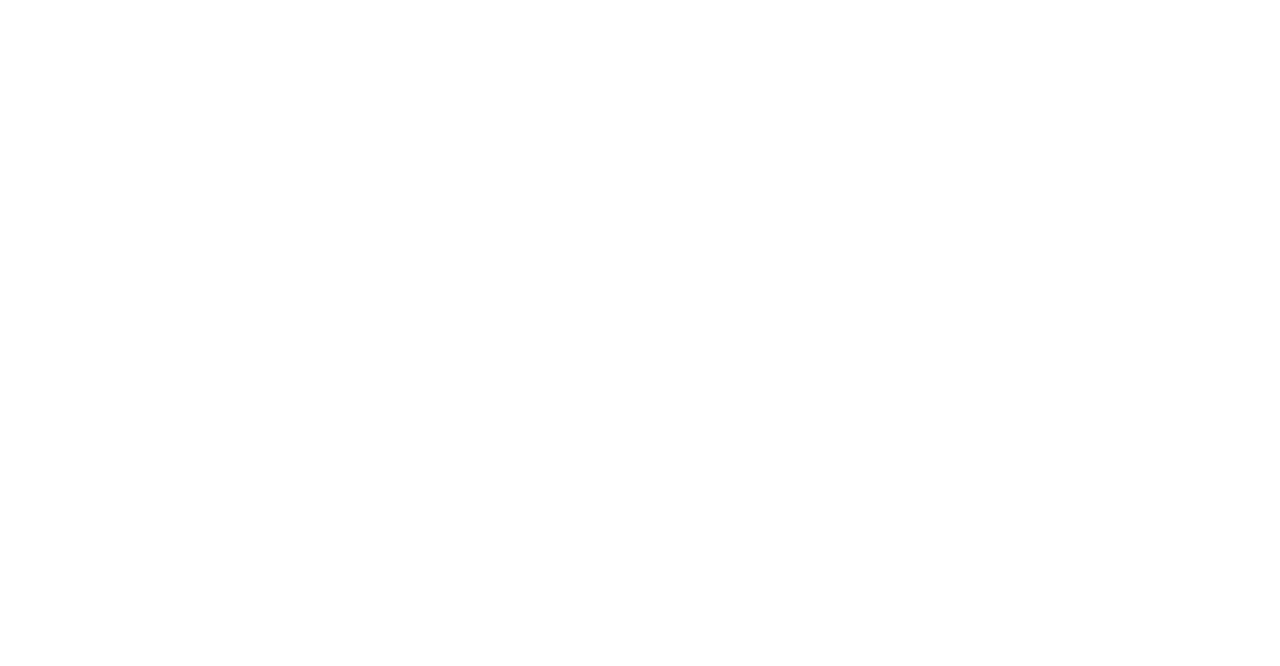
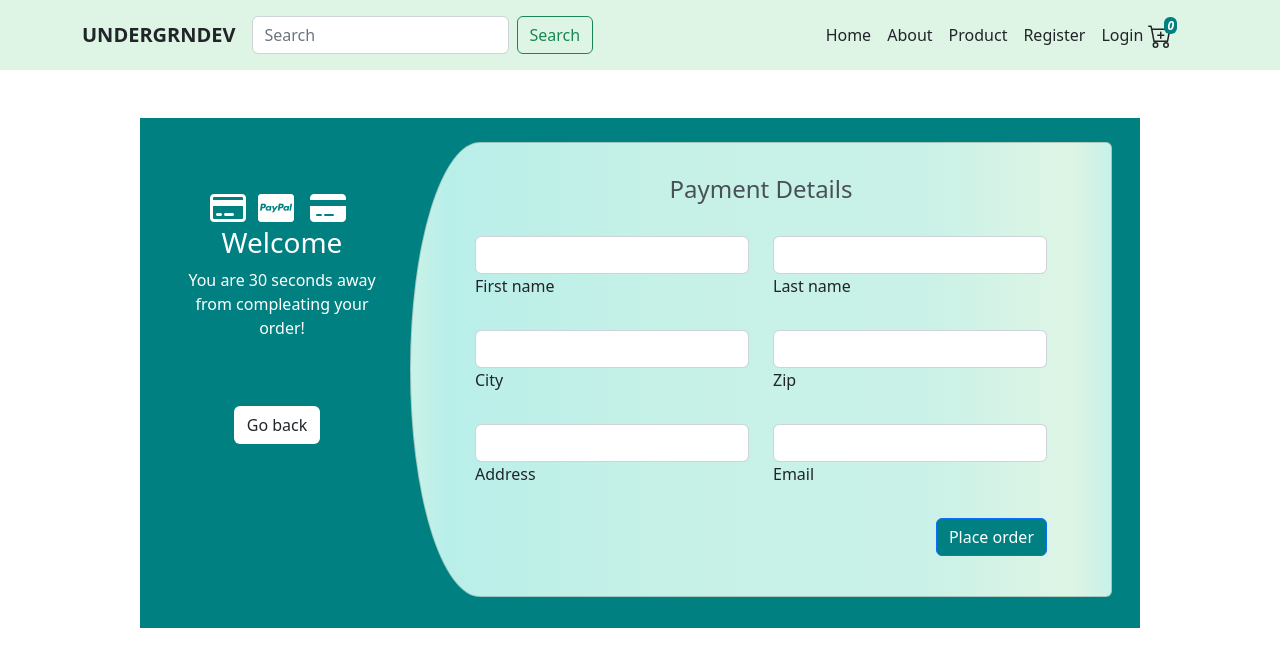
Before and after one commit to francois24/Ecommerce, a React (Create React App) app in the folder frontend/: page /payment in a window 1280 px wide. Before the commit this address had no page. Shown: the top 666 px of the page. Built offline with nearby package versions, Linux system fonts and the light colour scheme.

Commit message:
Payment update

```diff
--- a/frontend/src/App.js
+++ b/frontend/src/App.js
@@ -3,6 +3,7 @@ import Home from './pages/Home';
 import { BrowserRouter as Router, Route, Routes } from 'react-router-dom';
 import Cart from './components/Cart';
 import Billing from './components/Billing';
+import Payment from './components/Payment';
 function App() {
   return (
     <div className="App">
@@ -12,6 +13,7 @@ function App() {
         <Route path='/' exact element={<Home/>} />
         <Route path='/cart' exact element={<Cart/>} />
         <Route path='/billing' exact element={<Billing/>} />
+        <Route path='/payment' exact element={<Payment/>} />
       </Routes>
   </Router>
 
--- a/frontend/src/CSS/Billing.css
+++ b/frontend/src/CSS/Billing.css
@@ -4,9 +4,10 @@
 }
 
 .card-custom {
-    border-bottom-left-radius: 10% 50%;
-    border-top-left-radius: 10% 50%;
+    border-bottom-left-radius: 10% 50% !important;
+    border-top-left-radius: 10% 50% !important;
     background-color: #f8f9fa;
+    margin-bottom: 1rem;
 }
 
 
--- /dev/null
+++ b/frontend/src/CSS/Payment.css
@@ -0,0 +1,31 @@
+.gradient-custom1 {
+    background-color:teal;
+    /* background: linear-gradient(90deg, rgba(2, 0, 36, 1) 0%, rgba(201, 242, 232, 1) 0%, rgba(185, 239, 233, 1) 5%, rgba(198, 241, 231, 1) 37%, rgba(200, 241, 231, 1) 51%, rgba(201, 241, 231, 1) 73%, rgba(222, 245, 229, 1) 94%, rgba(200, 241, 231, 1) 100%, rgba(200, 241, 231, 1) 100%, rgba(189, 240, 233, 1) 100%, rgba(188, 240, 233, 1) 100%, rgba(171, 237, 235, 1) 100%, rgba(0, 212, 255, 1) 100%);
+    height: 70vh; */
+}
+
+.card1 {
+    border-bottom-left-radius: 10% 50% !important;
+    border-top-left-radius: 10% 50% !important;
+    /* background-color: #f8f9fa; */
+    background: linear-gradient(90deg, rgba(2, 0, 36, 1) 0%, rgba(201, 242, 232, 1) 0%, rgba(185, 239, 233, 1) 5%, rgba(198, 241, 231, 1) 37%, rgba(200, 241, 231, 1) 51%, rgba(201, 241, 231, 1) 73%, rgba(222, 245, 229, 1) 94%, rgba(200, 241, 231, 1) 100%, rgba(200, 241, 231, 1) 100%, rgba(189, 240, 233, 1) 100%, rgba(188, 240, 233, 1) 100%, rgba(171, 237, 235, 1) 100%, rgba(0, 212, 255, 1) 100%);
+        height: 70vh;
+}
+
+
+.input-custom {
+    background-color: white;
+}
+
+.white-text {
+    color: hsl(52, 0%, 98%);
+    font-weight: 100;
+    font-size: 14px;
+}
+
+.back-button {
+    background-color: hsl(52, 0%, 98%);
+    font-weight: 700;
+    color: black;
+    margin-top: 50px;
+}
--- a/frontend/src/components/Billing.jsx
+++ b/frontend/src/components/Billing.jsx
@@ -2,6 +2,7 @@ import React from 'react';
 import { MDBAccordion, MDBAccordionItem, MDBBtn, MDBCard, MDBCardBody, MDBCardFooter, MDBCardHeader, MDBCardImage, MDBCol, MDBContainer, MDBInput, MDBListGroup, MDBListGroupItem, MDBRow, MDBTypography, MDBIcon } from 'mdb-react-ui-kit';
 import '../CSS/Billing.css';
 import Navbar from '../components/Navbar';
+import { Link } from 'react-router-dom';
 
 
 const Billing = () => {
@@ -169,9 +170,7 @@ const Billing = () => {
                               </MDBRow>
 
                               <div className="float-end">
-                                <button style={{ backgroundColor: 'teal' }} className='btn btn text-center text-white rounded-2'>
-                                  Place Order
-                                </button>
+                                  <Link to='/payment' className='btn btn text-center text-white rounded-2' style={{ backgroundColor: 'teal' }}>Place Order</Link>
                               </div>
                             </form>
                             {/* Form Section Ends*/}
--- /dev/null
+++ b/frontend/src/components/Payment.jsx
@@ -0,0 +1,80 @@
+import React from 'react';
+import '../CSS/Payment.css';
+import { MDBBtn, MDBCard, MDBCardBody, MDBCol, MDBIcon, MDBInput, MDBRow, MDBTypography } from 'mdb-react-ui-kit';
+import Navbar from '../components/Navbar';
+
+
+const Payment = () => {
+  return (
+      <div>
+          <Navbar/>
+          <div className="mx-auto gradient-custom1 mt-5" style={{ maxWidth: '1000px', height: '510px' }}>
+              <MDBRow className="pt-4 mx-3">
+                  <MDBCol md="3">
+                      <div className="text-center" style={{ marginTop: '50px', marginLeft: '10px' }}>
+                          <MDBIcon far icon="credit-card text-white" size="2x" /> <MDBIcon fab icon="cc-paypal" size="2x" className='mx-2 text-white' />
+                          <MDBIcon fas icon="credit-card" size="2x" className='mx-2 text-white' />
+                          <MDBTypography tag="h3" className="text-white">Welcome</MDBTypography>
+                          <p className="text-white">You are 30 seconds away from compleating your order!</p>
+                      </div>
+
+                      <div className="text-center">
+                          <MDBBtn color="white" rounded className="back-button bg-white">Go back</MDBBtn>
+                      </div>
+                  </MDBCol>
+
+                  <MDBCol md="9" className="justify-content-center">
+                      <MDBCard className="card1 card-custom pb-4">
+                          <MDBCardBody className="mt-0 mx-5">
+                              <div className="text-center mb-3 pb-2 mt-3">
+                                  <MDBTypography tag="h4" style={{ color: '#495057' }} >Payment Details</MDBTypography>
+                              </div>
+
+                              <form className="mb-0">
+                                  <MDBRow className="mb-4">
+                                      <MDBCol>
+                                          <MDBInput label='First name' type='text' />
+                                      </MDBCol>
+
+                                      <MDBCol>
+                                          <MDBInput label='Last name' type='text' />
+                                      </MDBCol>
+                                  </MDBRow>
+
+                                  <MDBRow className="mb-4">
+                                      <MDBCol>
+                                          <MDBInput label='City' type='text' />
+                                      </MDBCol>
+
+                                      <MDBCol>
+                                          <MDBInput label='Zip' type='text' />
+                                      </MDBCol>
+                                  </MDBRow>
+
+                                  <MDBRow className="mb-4">
+                                      <MDBCol>
+                                          <MDBInput label='Address' type='text' />
+                                      </MDBCol>
+
+                                      <MDBCol>
+                                          <MDBInput label='Email' type='text' />
+                                      </MDBCol>
+                                  </MDBRow>
+
+                                  <div className="float-end">
+                                      <MDBBtn rounded style={{ backgroundColor: 'teal' }}>Place order</MDBBtn>
+                                  </div>
+
+                              </form>
+                          </MDBCardBody>
+                      </MDBCard>
+                  </MDBCol>
+              </MDBRow>
+          </div>
+
+      </div>
+
+  )
+}
+
+export default Payment
--- a/frontend/src/pages/Home.jsx
+++ b/frontend/src/pages/Home.jsx
@@ -4,6 +4,8 @@ import Announcement from '../components/Announcement'
 import Banner from './Banner';
 import Sales from '../components/Sales';
 import Promo from '../components/Promo';
+
+
 const Home = () => {
   return (
     <div>
@@ -11,7 +13,7 @@ const Home = () => {
         <Navbar />
         <Banner />
         <Sales />
-        <Promo/>
+      <Promo />
     </div>
   )
 }
```
